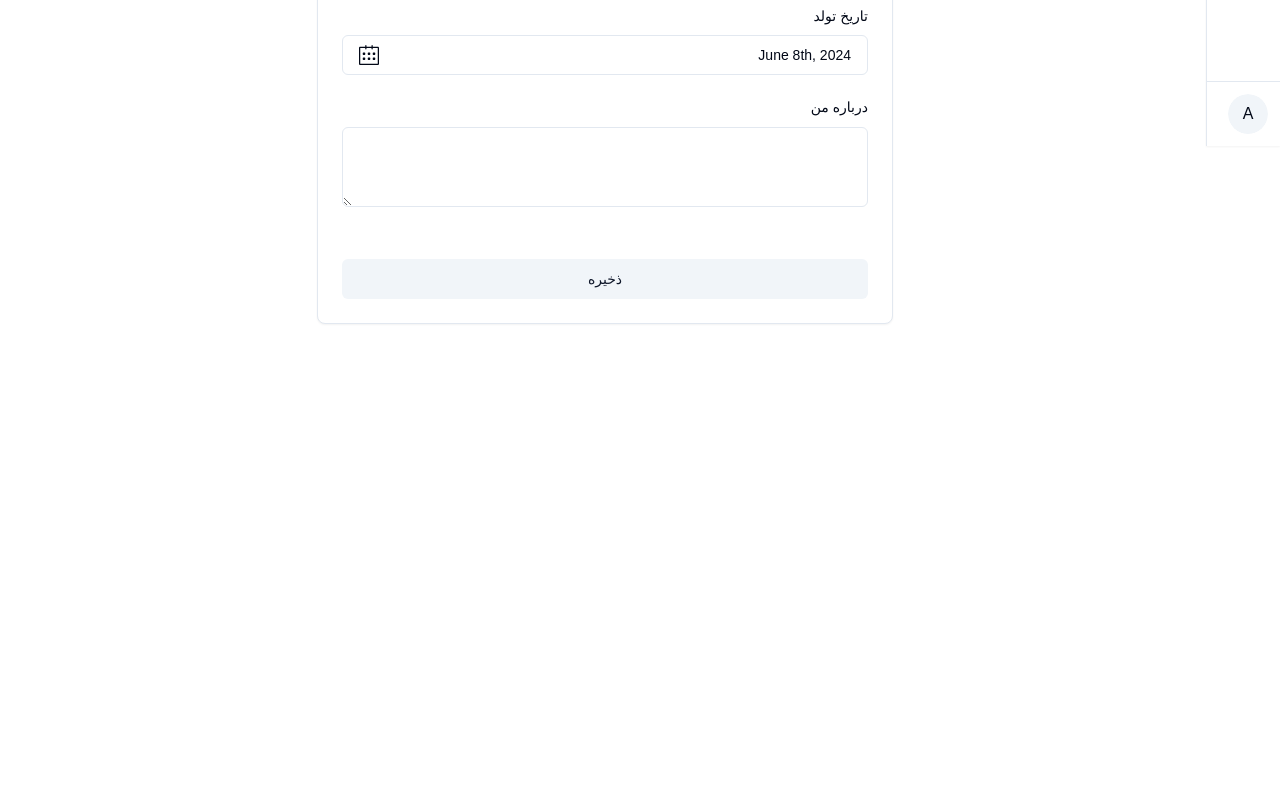
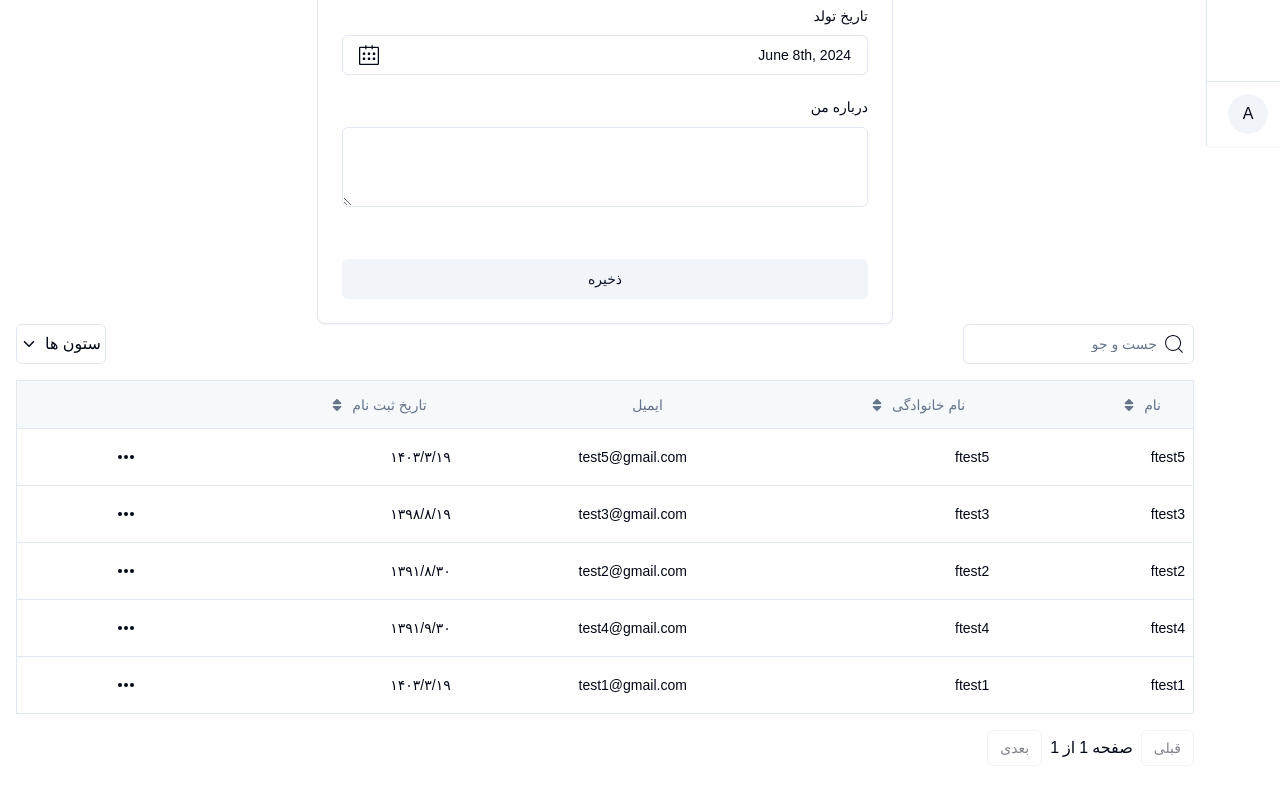
Before and after one commit to MohammadBohluli/learnByLearn-blog, a React (Vite) app in the folder frontend/: page /profile in a window 1280 px wide. Shown: the part 654-1454 px from the top of the page. Before the commit the page ends 994 px from the top, so only its background shows below. Built offline with nearby package versions, Linux system fonts and the light colour scheme; a small style sheet from the web is missing.

Commit message:
create user table

```diff
--- a/frontend/src/components/SearchInput.tsx
+++ b/frontend/src/components/SearchInput.tsx
@@ -9,11 +9,11 @@ interface SearchInputProps {
 const SearchInput = ({ value, onSearch, ...props }: SearchInputProps) => {
   return (
     <div className="relative flex">
-      <span className="absolute right-1 top-2 text-[24px]">
+      <span className="absolute right-2 top-2 text-[24px]">
         <CiSearch />
       </span>
       <Input
-        className="pr-8"
+        className="pr-9"
         placeholder="جست و جو"
         value={value || ""}
         onChange={(e) => onSearch(e.target.value)}
--- /dev/null
+++ b/frontend/src/data/users-data.ts
@@ -0,0 +1,39 @@
+import { User } from "@/features/user/type";
+
+export const users: User[] = [
+  {
+    id: 1,
+    firstName: "ftest5",
+    lastName: "ltest5",
+    email: "test5@gmail.com",
+    createdAt: new Date(),
+  },
+  {
+    id: 2,
+    firstName: "ftest3",
+    lastName: "ltest3",
+    email: "test3@gmail.com",
+    createdAt: new Date(Date.UTC(2019, 10, 10, 3, 0, 0)),
+  },
+  {
+    id: 3,
+    firstName: "ftest2",
+    lastName: "ltest2",
+    email: "test2@gmail.com",
+    createdAt: new Date(Date.UTC(2012, 10, 20, 3, 0, 0)),
+  },
+  {
+    id: 4,
+    firstName: "ftest4",
+    lastName: "ltest4",
+    email: "test4@gmail.com",
+    createdAt: new Date(Date.UTC(2012, 11, 20, 3, 0, 0)),
+  },
+  {
+    id: 5,
+    firstName: "ftest1",
+    lastName: "ltest1",
+    email: "test1@gmail.com",
+    createdAt: new Date(),
+  },
+];
--- /dev/null
+++ b/frontend/src/features/user/type.ts
@@ -0,0 +1,7 @@
+export interface User {
+  id: number;
+  firstName: string;
+  lastName: string;
+  email: string;
+  createdAt: Date;
+}
--- /dev/null
+++ b/frontend/src/features/user/user-table/columns.tsx
@@ -0,0 +1,65 @@
+import { ColumnDef } from "@tanstack/react-table";
+import { User } from "../type";
+import { dateToPersian } from "@/lib/utils";
+import {
+  DropdownMenu,
+  DropdownMenuContent,
+  DropdownMenuItem,
+  DropdownMenuLabel,
+  DropdownMenuSeparator,
+  DropdownMenuTrigger,
+} from "@/components/ui/dropdown-menu";
+import { Button } from "@/components/ui/button";
+import { HiDotsHorizontal } from "react-icons/hi";
+import { RiEdit2Fill } from "react-icons/ri";
+import { MdDelete } from "react-icons/md";
+
+export const columns: ColumnDef<User>[] = [
+  { header: "نام", id: "نام", accessorKey: "firstName", sortingFn: "text" },
+  {
+    header: "نام خانوادگی",
+    id: "نام خانوادگی",
+    accessorKey: "firstName",
+    sortingFn: "text",
+  },
+  { header: "ایمیل", id: "ایمیل", accessorKey: "email", enableSorting: false },
+  {
+    header: "تاریخ ثبت نام",
+    id: "تاریخ ثبت نام",
+    accessorKey: "createdAt",
+    sortingFn: "datetime",
+    cell: ({ cell }) => {
+      const cellValue = cell.getValue();
+      return dateToPersian(String(cellValue));
+    },
+  },
+  {
+    id: "actions",
+    enableHiding: false,
+    cell: () => {
+      return (
+        <DropdownMenu>
+          <DropdownMenuTrigger asChild>
+            <Button variant={"ghost"} size={"icon"} className="rounded-full">
+              <HiDotsHorizontal size={20} />
+            </Button>
+          </DropdownMenuTrigger>
+          <DropdownMenuContent>
+            <DropdownMenuLabel className="text-center font-bold">
+              اقدامات
+            </DropdownMenuLabel>
+            <DropdownMenuSeparator />
+            <DropdownMenuItem className="flex cursor-pointer justify-end gap-2">
+              <span>حذف</span>
+              <MdDelete size={16} />
+            </DropdownMenuItem>
+            <DropdownMenuItem className="flex cursor-pointer justify-end gap-2">
+              <span>ویرایش</span>
+              <RiEdit2Fill size={16} />
+            </DropdownMenuItem>
+          </DropdownMenuContent>
+        </DropdownMenu>
+      );
+    },
+  },
+];
--- /dev/null
+++ b/frontend/src/features/user/user-table/data-table.tsx
@@ -0,0 +1,192 @@
+import SearchInput from "@/components/SearchInput";
+import { Button } from "@/components/ui/button";
+import {
+  DropdownMenu,
+  DropdownMenuCheckboxItem,
+  DropdownMenuContent,
+  DropdownMenuTrigger,
+} from "@/components/ui/dropdown-menu";
+import {
+  Table,
+  TableBody,
+  TableCell,
+  TableHead,
+  TableHeader,
+  TableRow,
+} from "@/components/ui/table";
+import {
+  ColumnDef,
+  SortingState,
+  VisibilityState,
+  flexRender,
+  getCoreRowModel,
+  getFilteredRowModel,
+  getPaginationRowModel,
+  getSortedRowModel,
+  useReactTable,
+} from "@tanstack/react-table";
+import { useState } from "react";
+import { FaSort, FaSortDown, FaSortUp } from "react-icons/fa6";
+import { IoIosArrowDown } from "react-icons/io";
+
+interface DataTableProps<TData, TValue> {
+  columns: ColumnDef<TData, TValue>[];
+  data: TData[];
+}
+
+export function DataTable<TData, TValue>({
+  columns,
+  data,
+}: DataTableProps<TData, TValue>) {
+  const [sorting, setSorting] = useState<SortingState>([]);
+  const [globalFilter, setGlobalFilter] = useState("");
+  const [columnVisibility, setColumnVisibility] = useState<VisibilityState>({});
+
+  const table = useReactTable({
+    data,
+    columns,
+    getCoreRowModel: getCoreRowModel(),
+    getPaginationRowModel: getPaginationRowModel(),
+    getSortedRowModel: getSortedRowModel(),
+    getFilteredRowModel: getFilteredRowModel(),
+    onSortingChange: setSorting,
+    onGlobalFilterChange: setGlobalFilter,
+    onColumnVisibilityChange: setColumnVisibility,
+    state: {
+      sorting,
+      globalFilter,
+      columnVisibility,
+    },
+  });
+
+  return (
+    <div className="mb-8">
+      <div className="flex justify-between gap-2">
+        {/* input search filtering *************************************************/}
+        <SearchInput
+          value={globalFilter}
+          onSearch={(value) => setGlobalFilter(value)}
+        />
+
+        {/* visibility column button ************************************************/}
+        <DropdownMenu>
+          <DropdownMenuTrigger
+            className="flex items-center justify-center gap-2 rounded-md border
+            border-input bg-background p-1 hover:bg-accent hover:text-accent-foreground"
+          >
+            <span>ستون ها</span>
+            <IoIosArrowDown />
+          </DropdownMenuTrigger>
+          <DropdownMenuContent className="ml-5">
+            {table
+              .getAllColumns()
+              .filter((column) => column.getCanHide())
+              .map((column) => (
+                <DropdownMenuCheckboxItem
+                  className="cursor-pointer"
+                  key={column.id}
+                  checked={column.getIsVisible()}
+                  onCheckedChange={(value: boolean) =>
+                    column.toggleVisibility(!!value)
+                  }
+                >
+                  {column.id}
+                </DropdownMenuCheckboxItem>
+              ))}
+          </DropdownMenuContent>
+        </DropdownMenu>
+      </div>
+
+      {/* pagination ***************************************************************/}
+      <Table className="my-4 border">
+        <TableHeader className="bg-muted/60">
+          {table.getHeaderGroups().map((headerGroup) => {
+            return (
+              <TableRow key={headerGroup.id}>
+                {headerGroup.headers.map((header) => {
+                  return (
+                    <TableHead
+                      key={header.id}
+                      onClick={header.column.getToggleSortingHandler()}
+                      title={
+                        header.column.getCanSort()
+                          ? header.column.getNextSortingOrder() === "asc"
+                            ? "Sort ascending"
+                            : header.column.getNextSortingOrder() === "desc"
+                              ? "Sort descending"
+                              : "Clear sort"
+                          : undefined
+                      }
+                      className="text-[15px] font-bold dark:text-white"
+                    >
+                      <Button variant={"ghost"} className="gap-2">
+                        <span>
+                          {flexRender(
+                            header.column.columnDef.header,
+                            header.getContext(),
+                          )}
+                        </span>
+                        <span>
+                          {{
+                            asc: <FaSortDown />,
+                            desc: <FaSortUp />,
+                          }[header.column.getIsSorted() as string] ??
+                            (header.column.getCanSort() ? <FaSort /> : null)}
+                        </span>
+                      </Button>
+                    </TableHead>
+                  );
+                })}
+              </TableRow>
+            );
+          })}
+        </TableHeader>
+        <TableBody>
+          {table.getRowModel().rows.length ? (
+            table.getRowModel().rows.map((row) => (
+              <TableRow key={row.id}>
+                {row.getVisibleCells().map((cell) => (
+                  <TableCell key={cell.id}>
+                    {flexRender(cell.column.columnDef.cell, cell.getContext())}
+                  </TableCell>
+                ))}
+              </TableRow>
+            ))
+          ) : (
+            <TableRow>
+              <TableCell>داده ای برای نمایش وجود ندارد</TableCell>
+            </TableRow>
+          )}
+        </TableBody>
+      </Table>
+
+      {/* pagination */}
+      <div className="flex items-center gap-2">
+        <Button
+          variant={"outline"}
+          size={"sm"}
+          onClick={() => table.previousPage()}
+          disabled={!table.getCanPreviousPage()}
+        >
+          قبلی
+        </Button>
+        <div className="flex gap-1">
+          <span>صفحه</span>
+          {table.getState().pagination.pageIndex + 1}
+          <span>از</span>
+          {table.getPageCount()}
+        </div>
+        <Button
+          variant={"outline"}
+          size={"sm"}
+          onClick={() => table.nextPage()}
+          disabled={!table.getCanNextPage()}
+        >
+          بعدی
+        </Button>
+      </div>
+    </div>
+  );
+}
+
+export default DataTable;
--- /dev/null
+++ b/frontend/src/features/user/user-table/page.tsx
@@ -0,0 +1,13 @@
+import { users } from "@/data/users-data";
+import DataTable from "./data-table";
+import { columns } from "./columns";
+
+const UserTable = () => {
+  return (
+    <>
+      <DataTable columns={columns} data={users} />
+    </>
+  );
+};
+
+export default UserTable;
--- a/frontend/src/pages/admin/profile/ProfileAdminPage.tsx
+++ b/frontend/src/pages/admin/profile/ProfileAdminPage.tsx
@@ -1,9 +1,11 @@
 import UserProfileForm from "@/features/user/UserProfileForm";
+import UserTable from "@/features/user/user-table/page";
 
 const ProfileAdminPage = () => {
   return (
     <>
       <UserProfileForm />
+      <UserTable />
     </>
   );
 };
```
